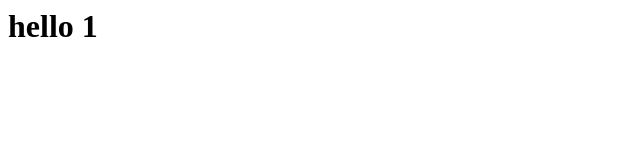
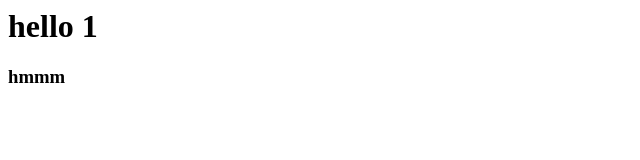
Before and after one commit to QuyKhanh03/demo-git, a plain HTML site: page index.html in a window 1280 px wide. Shown: the full height of the page, 0-640 px from the left. Drawn offline with Linux system fonts and the light colour scheme.

Commit message:
Update index.html

```diff
--- a/index.html
+++ b/index.html
@@ -1 +1,2 @@
 <h1>hello 1</h1>
+<h3> hmmm </h3>
```
